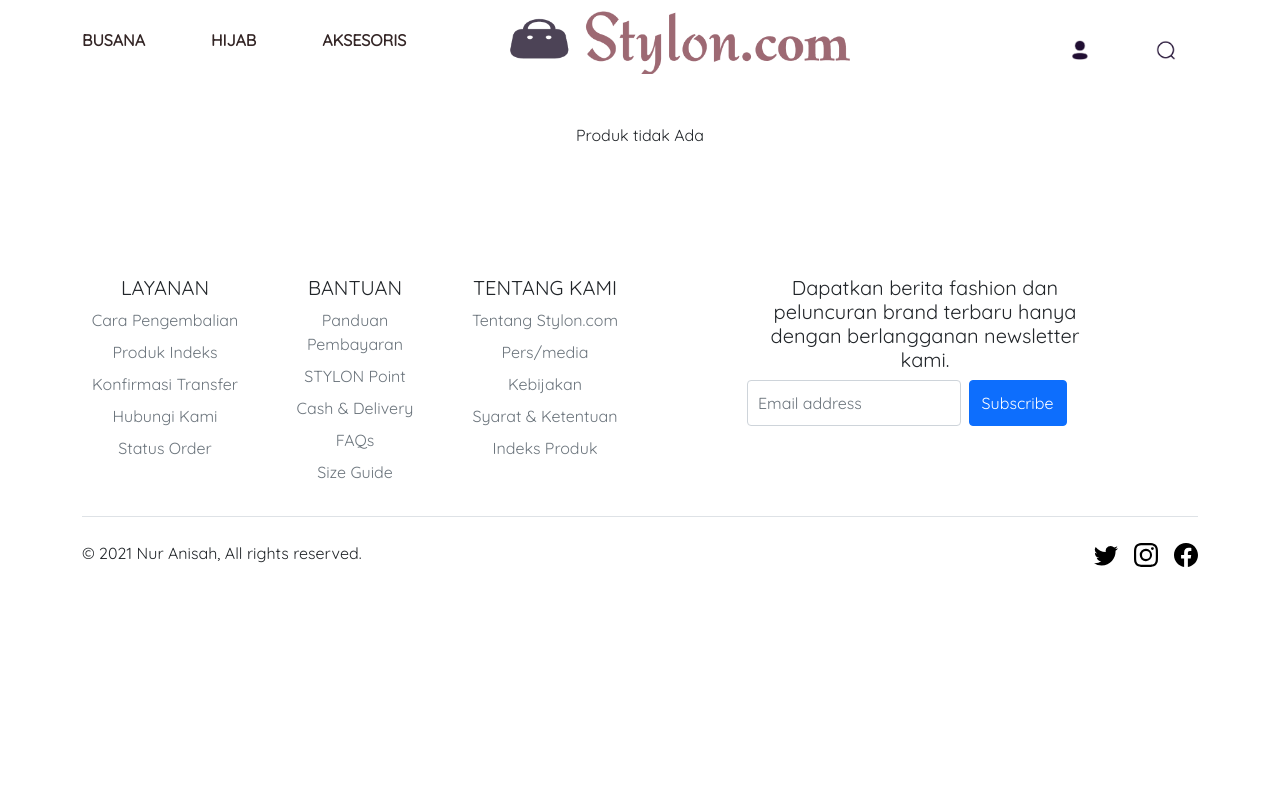
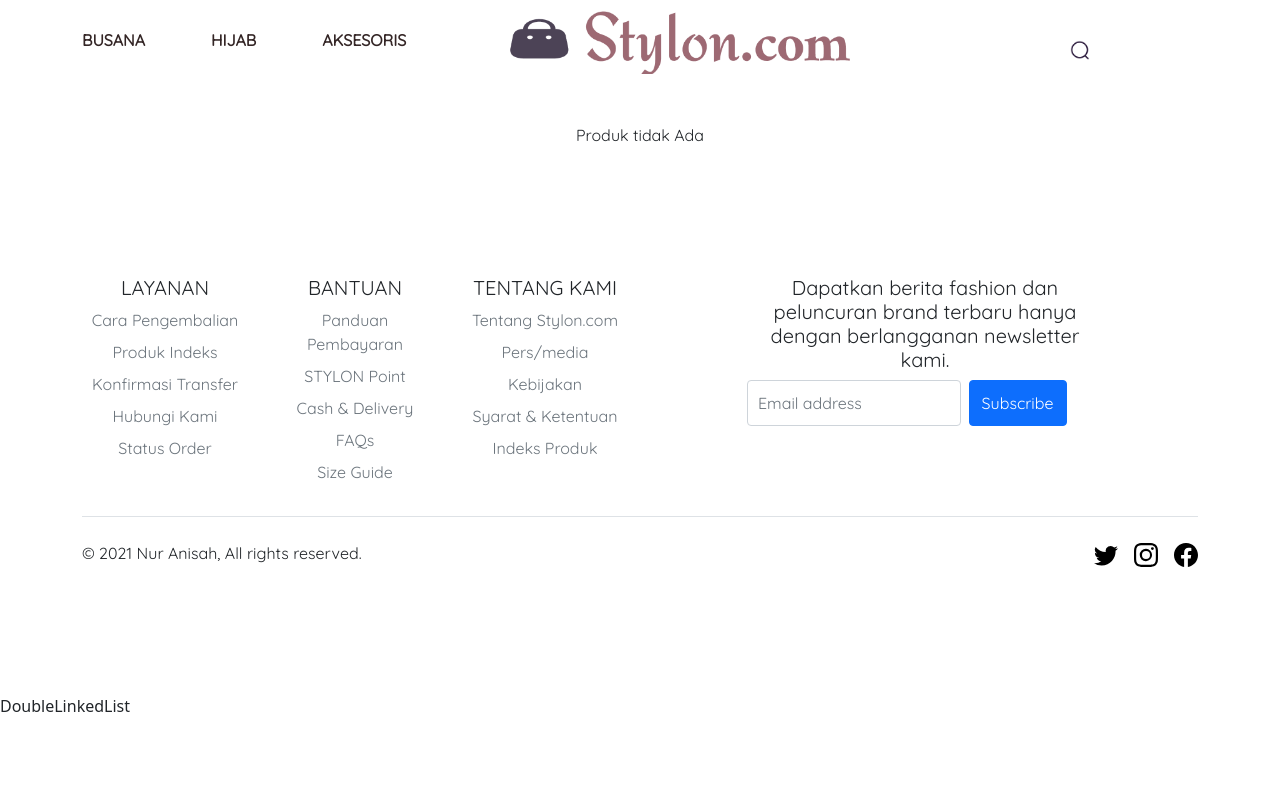
Before and after one commit to nuranisahzakaria/saafood, a PHP site: page /produk/?search=1 in a window 1280 px wide. Run offline with PHP 8.4, Linux system fonts and the light colour scheme; data comes from the database, SQL or seed files in the repository; data that the repository does not hold is empty.

Commit message:
pertama kali

```diff
--- a/aksesoris.php
+++ b/aksesoris.php
@@ -64,7 +64,6 @@ $a = mysqli_fetch_object($kontak);
                 <li><a href="hijab.php">HIJAB</a></li>
                 <li><a href="aksesoris.php">AKSESORIS</a></li>
                 <li><a href="index.php"><img src="img/ikon.png" width="350px" top="0" class="logo"></li>
-                <li><a href="login-user.php"><img src="img/ikon-user.png" width="20px" class="ikon"></a></li>
                 <li><a href="search.php"><img src="img/ikon-search.png" width="20px" class="ikon"></a></li>
             </ul>
         </div>
--- a/busana.php
+++ b/busana.php
@@ -64,11 +64,11 @@ $a = mysqli_fetch_object($kontak);
                 <li><a href="hijab.php">HIJAB</a></li>
                 <li><a href="aksesoris.php">AKSESORIS</a></li>
                 <li><a href="index.php"><img src="img/ikon.png" width="350px" top="0" class="logo"></li>
-                <li><a href="login-user.php"><img src="img/ikon-user.png" width="20px" class="ikon"></a></li>
                 <li><a href="search.php"><img src="img/ikon-search.png" width="20px" class="ikon"></a></li>
             </ul>
         </div>
     </header>
+
 
 
     <!--new produk-->
--- a/db.php
+++ b/db.php
@@ -2,6 +2,6 @@
 	$hostname = 'localhost';
 	$username = 'root';
 	$password = '';
-	$dbname = 'db_stylon.com';
+	$dbname = 'db_stylon_com';
 	$conn = mysqli_connect($hostname, $username, $password, $dbname) or die ('Gagal terhubung ke database');
 ?>
--- a/hijab.php
+++ b/hijab.php
@@ -56,19 +56,19 @@ $a = mysqli_fetch_object($kontak);
 </head>
 
 <body>
-    <!-------------------- HEADER ------------------------>
-    <header>
+   <!-------------------- HEADER ------------------------>
+   <header>
         <div class="busanas">
             <ul>
                 <li><a href="busana.php">BUSANA</a></li>
                 <li><a href="hijab.php">HIJAB</a></li>
                 <li><a href="aksesoris.php">AKSESORIS</a></li>
                 <li><a href="index.php"><img src="img/ikon.png" width="350px" top="0" class="logo"></li>
-                <li><a href="login-user.php"><img src="img/ikon-user.png" width="20px" class="ikon"></a></li>
                 <li><a href="search.php"><img src="img/ikon-search.png" width="20px" class="ikon"></a></li>
             </ul>
         </div>
     </header>
+
 
     <!--new produk-->
     <div class="section">
--- a/produk.php
+++ b/produk.php
@@ -50,15 +50,14 @@ $a = mysqli_fetch_object($kontak);
 </head>
 
 <body>
-    <!-------------------- HEADER ------------------------>
-    <header>
+   <!-------------------- HEADER ------------------------>
+   <header>
         <div class="busanas">
             <ul>
                 <li><a href="busana.php">BUSANA</a></li>
                 <li><a href="hijab.php">HIJAB</a></li>
                 <li><a href="aksesoris.php">AKSESORIS</a></li>
                 <li><a href="index.php"><img src="img/ikon.png" width="350px" top="0" class="logo"></li>
-                <li><a href="login-user.php"><img src="img/ikon-user.png" width="20px" class="ikon"></a></li>
                 <li><a href="search.php"><img src="img/ikon-search.png" width="20px" class="ikon"></a></li>
             </ul>
         </div>
@@ -188,4 +187,4 @@ $a = mysqli_fetch_object($kontak);
     </div>
 </body>
 
-</html>
+</html>DoubleLinkedList
```
Also changed, not shown: detail-produk.php (+3 -4 lines), index.php (+4 -4 lines), search.php (+4 -4 lines).
